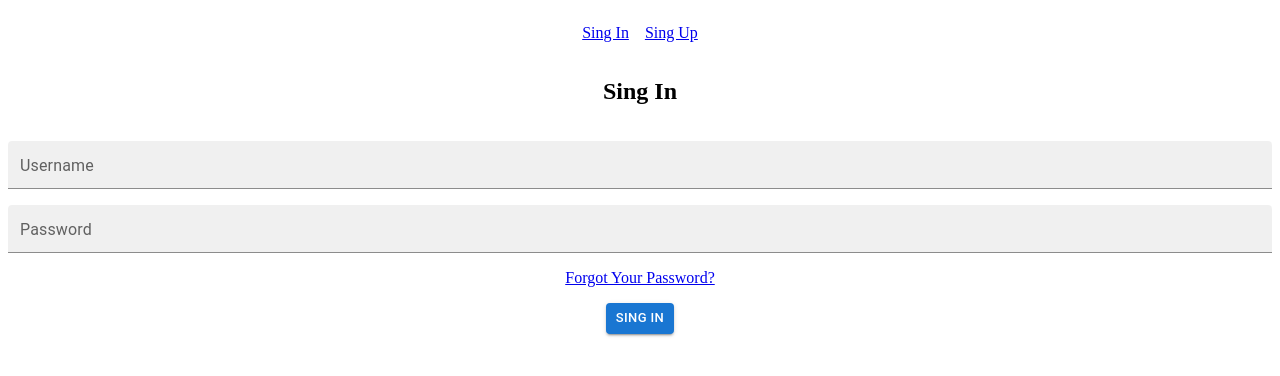
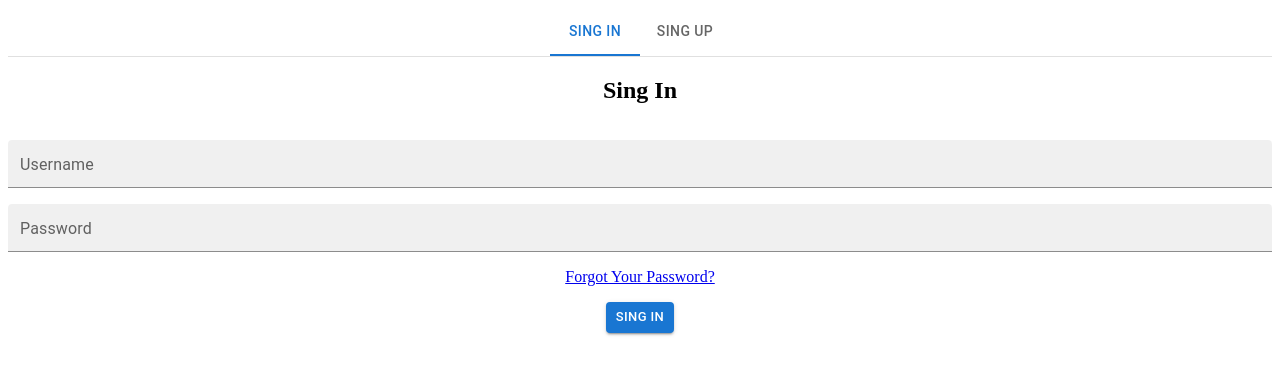
Before and after one commit to Amir-Aminian/schedule-assistant, a React (Create React App) app: page / in a window 1280 px wide. Shown: the top 376 px of the page. Built offline with nearby package versions, Linux system fonts and the light colour scheme.

Commit message:
moved navigation bar component in to two main authentication tabs

```diff
--- a/src/components/authentication/ForgotPassword.js
+++ b/src/components/authentication/ForgotPassword.js
@@ -1,4 +1,5 @@
 import { Button, Grid } from "@mui/material";
+import { Link } from "react-router-dom";
 import InputForm from "../forms/InputForm";
 
 const ForgotPassword = () => {
@@ -13,6 +14,9 @@ const ForgotPassword = () => {
             <Grid item>
                 <Button variant="contained" size="small" onClick={() => alert()}>Submit</Button>
             </Grid>
+            <Grid item>
+                <Link to={"/"}>Back to Sign In page</Link>
+            </Grid>
         </Grid>
     );
 }
--- a/src/components/authentication/NavigationBar.js
+++ b/src/components/authentication/NavigationBar.js
@@ -1,16 +1,23 @@
-import { Grid } from "@mui/material";
+import { Grid, Tabs, Tab, Box } from "@mui/material";
 import { Link } from "react-router-dom";
+import { useState } from "react";
 
 const NavigationBar =() => {
+    const [value, setValue] = useState(0);
+
+    const handleChange = (event, newValue) => {
+        setValue(newValue);
+    };
+
     return (
-        <Grid container direction="row" alignItems="center" justifyContent="center" spacing={2}>
-            <Grid item>
-                <Link to={"/"}><p>Sing In</p></Link>
+        <Box borderBottom={1} borderColor="divider">
+            <Grid container direction="row" alignItems="center" justifyContent="center" >
+                <Tabs value={value} onChange={handleChange}>
+                    <Tab component={Link} to={"/"} label="Sing In" />
+                    <Tab component={Link} to={"/singUp"} label="Sing Up" />
+                </Tabs>
             </Grid>
-            <Grid item>
-                <Link to={"/singUp"}><p>Sing Up</p></Link>
-            </Grid>
-        </Grid>
+        </Box>
     );
 }
 
--- a/src/components/authentication/SingIn.js
+++ b/src/components/authentication/SingIn.js
@@ -1,9 +1,12 @@
 import InputForm from "../forms/InputForm";
 import { Link } from "react-router-dom";
-import { Button, Grid } from "@mui/material";
+import { Box, Button, Grid } from "@mui/material";
+import NavigationBar from "./NavigationBar";
 
 const SingIn = () => {
     return (
+        <Box>
+        <NavigationBar />
         <Grid container direction="column" alignItems="center" justifyContent="center" spacing={2}>
             <Grid item>
                 <h2>Sing In</h2>
@@ -17,6 +20,7 @@ const SingIn = () => {
                 <Button variant="contained" size="small" onClick={() => alert()}>Sing In</Button>
             </Grid>
         </Grid>
+        </Box>
     );
 }
 
--- a/src/components/authentication/SingUp.js
+++ b/src/components/authentication/SingUp.js
@@ -1,12 +1,15 @@
 import InputForm from "../forms/InputForm";
 import DropDownForm from "../forms/DropDownInputForm";
 import { Link } from "react-router-dom";
-import { Button, Grid } from "@mui/material";
+import { Box, Button, Grid } from "@mui/material";
+import NavigationBar from "./NavigationBar";
 
 const SingUp = () => {
     const securityQuestions = ["In what city were you born?", "What is the name of your favorite pet?", "What is your mother's maiden name?", "What high school did you attend?", "What was the name of your elementary school?", "What was the make of your first car?", "What was your favorite food as a child?", "Where did you meet your spouse?", "What year was your father (or mother) born?"];
 
     return (
+        <Box>
+        <NavigationBar />
         <Grid container direction="column" alignItems="center" justifyContent="center" spacing={2}>
             <Grid item>
                 <h2>Sing Up</h2>
@@ -34,6 +37,7 @@ const SingUp = () => {
                 <Button variant="contained" size="small" onClick={() => alert()}>Sing Up</Button>
             </Grid>
         </Grid>
+        </Box>
     );
 }
 
--- a/src/containers/Authentication .js
+++ b/src/containers/Authentication .js
@@ -9,7 +9,6 @@ import ForgotPassword from "../components/authentication/ForgotPassword";
 const Authentication = () => {
   return (
     <BrowserRouter>
-      <NavigationBar />
       <Routes>
         <Route path="/" element={<SingIn />} />
         <Route path="singUp" element={<SingUp />} />
```
